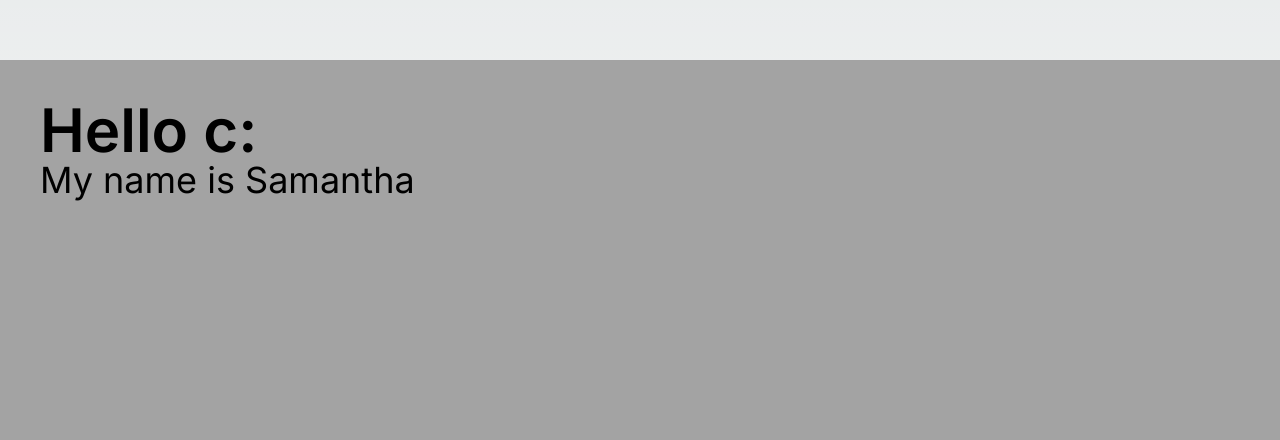
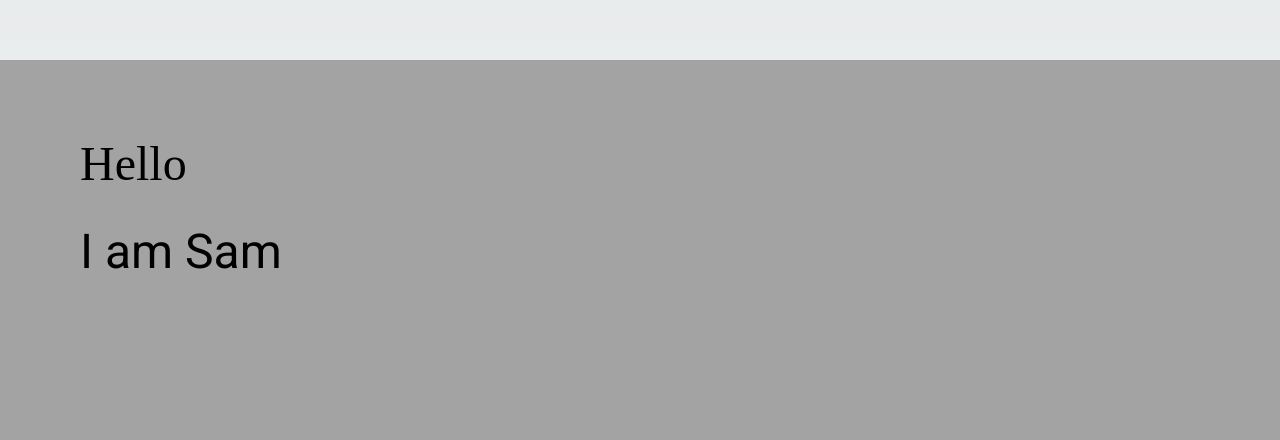
Before and after one commit to sammatcha/sammatcha.github.io, a Next.js app: page / in a window 1280 px wide. Shown: the part 844-1284 px from the top of the page. Built offline with nearby package versions, Linux system fonts and the light colour scheme.

Commit message:
have to commit everything else so uninstall @next/font can work

```diff
--- a/app/aboutMe/components/Intro.tsx
+++ b/app/aboutMe/components/Intro.tsx
@@ -1,10 +1,23 @@
-import React from "react";
+import React, {ReactNode} from "react";
+import FadeIn from "../hook/FadeIn";
+
+interface ParentComponentProps {
+    children: ReactNode;
+    durationClass: string;
+    delayClass:string;
+
+}
 
 export default function Intro(){
     return(
-        <div className="flex flex-col p-6 lg:p-10 ">
-            <p className="font-semibold text-6xl">Hello c:</p>
-            <div className="text-4xl">My name is Samantha</div>
+        <div className="flex flex-col m-20 h-svh ">
+        <p className="text-3xl dancing-text md:text-4xl lg:text-5xl">Hello</p>
+        <FadeIn delayClass = "delay-500">
+            <p className="mt-5 text-2xl roboto text md:text-4xl lg:text-5xl lg:mt-10">
+               I am Sam
+            </p>
+        </FadeIn>
+
         </div>
-    )
-}
+    );
+};
--- a/app/globals.css
+++ b/app/globals.css
@@ -6,6 +6,11 @@
   --foreground-rgb: 0, 0, 0;
   --background-start-rgb: 214, 219, 220;
   --background-end-rgb: 255, 255, 255;
+  --font-inter: 'Inter', san-serif;
+  --font-satisfy: 'Satisfy', cursive;
+  --font-dancing: 'Dancing_Script', cursive;
+  --font-roboto:'Roboto', san-serif;
+
 }
 
 /* @media (prefers-color-scheme: dark) {
@@ -25,6 +30,21 @@ body {
     )
     rgb(var(--background-start-rgb));
 }
+.inter-text{
+  font-family: var(--font-inter);
+}
+
+.satisfy-text{
+  font-family: var(--font-satisfy);
+}
+
+.dancing-text{
+  font-family: var(--font-dancing);
+}
+
+.roboto-text{
+  font-family: var(--font-roboto);
+}
 
 @layer utilities {
   .text-balance {
--- a/app/layout.tsx
+++ b/app/layout.tsx
@@ -1,9 +1,26 @@
 import type { Metadata } from "next";
-import { Inter } from "next/font/google";
+import { Inter, Satisfy, Dancing_Script, Roboto } from "next/font/google";
 import "./globals.css";
 import NavBar from "./components/NavBar";
 
-const inter = Inter({ subsets: ["latin"] });
+const inter = Inter({
+  subsets: ["latin"]
+});
+const satisfy = Satisfy({
+  subsets: ["latin"],
+  weight: ["400"]
+});
+
+const dancing = Dancing_Script({
+  subsets: ["latin"],
+  weight: ["400", "500", "600", "700"]
+});
+
+const roboto = Roboto({
+  subsets: ["latin"],
+  weight: ["100", "300", "400", "500", "700", "900"]
+});
+
 
 export const metadata: Metadata = {
   title: "Create Next App",
@@ -17,7 +34,7 @@ export default function RootLayout({
 }>) {
   return (
     <html lang="en">
-      <body className={inter.className}>
+      <body className={`${inter.className} ${satisfy.className} ${dancing.className} ${roboto.className}`}>
        <NavBar/>
         {children}
         </body>
--- a/package.json
+++ b/package.json
@@ -10,6 +10,7 @@
   },
   "dependencies": {
     "@heroicons/react": "^2.1.3",
+    "@next/font": "^14.2.3",
     "next": "14.2.3",
     "react": "^18",
     "react-dom": "^18"
```
Also changed, not shown: app/aboutMe/hook/FadeIn.tsx (+2 -7 lines), 1 other file (tests, documents, lock files or other folders).
